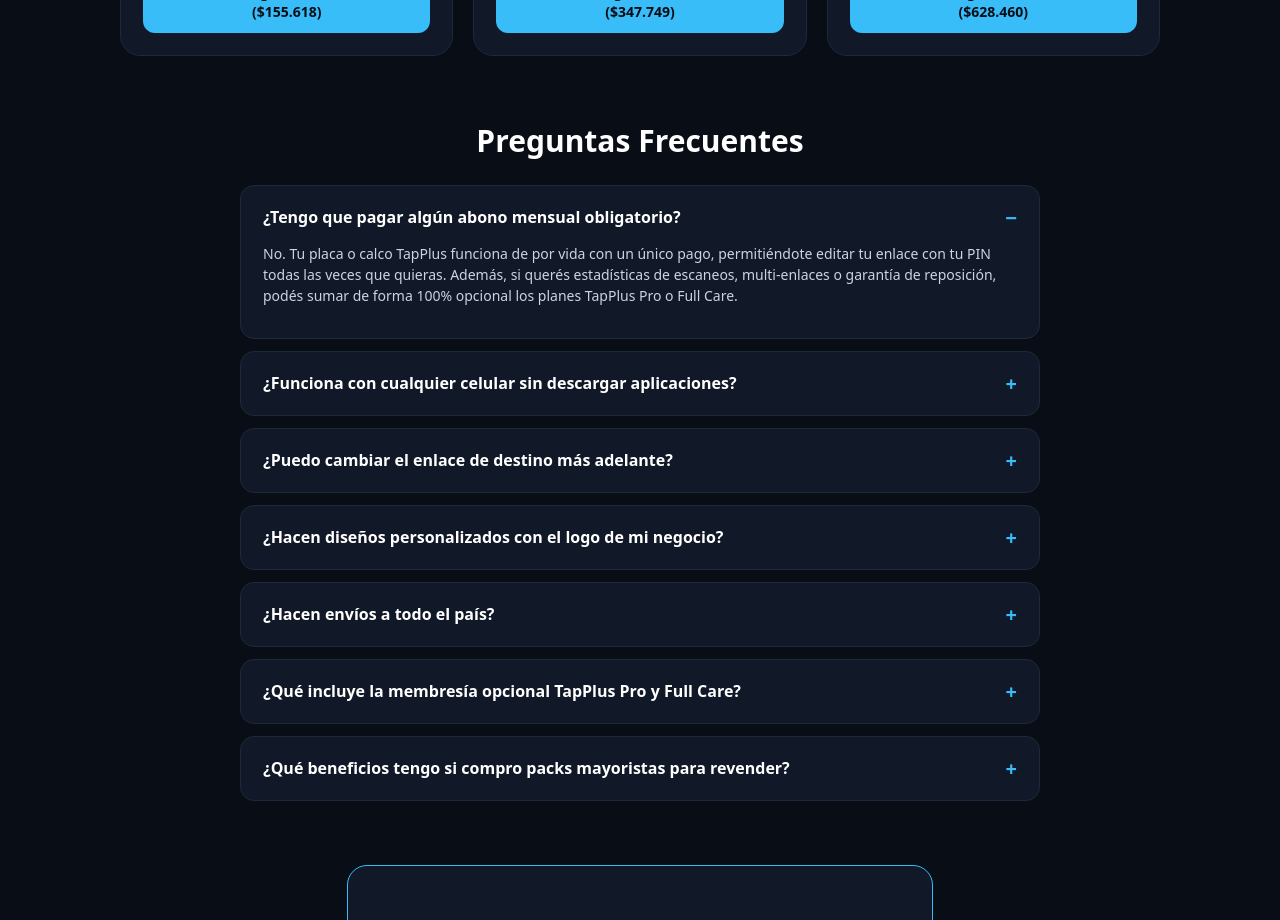
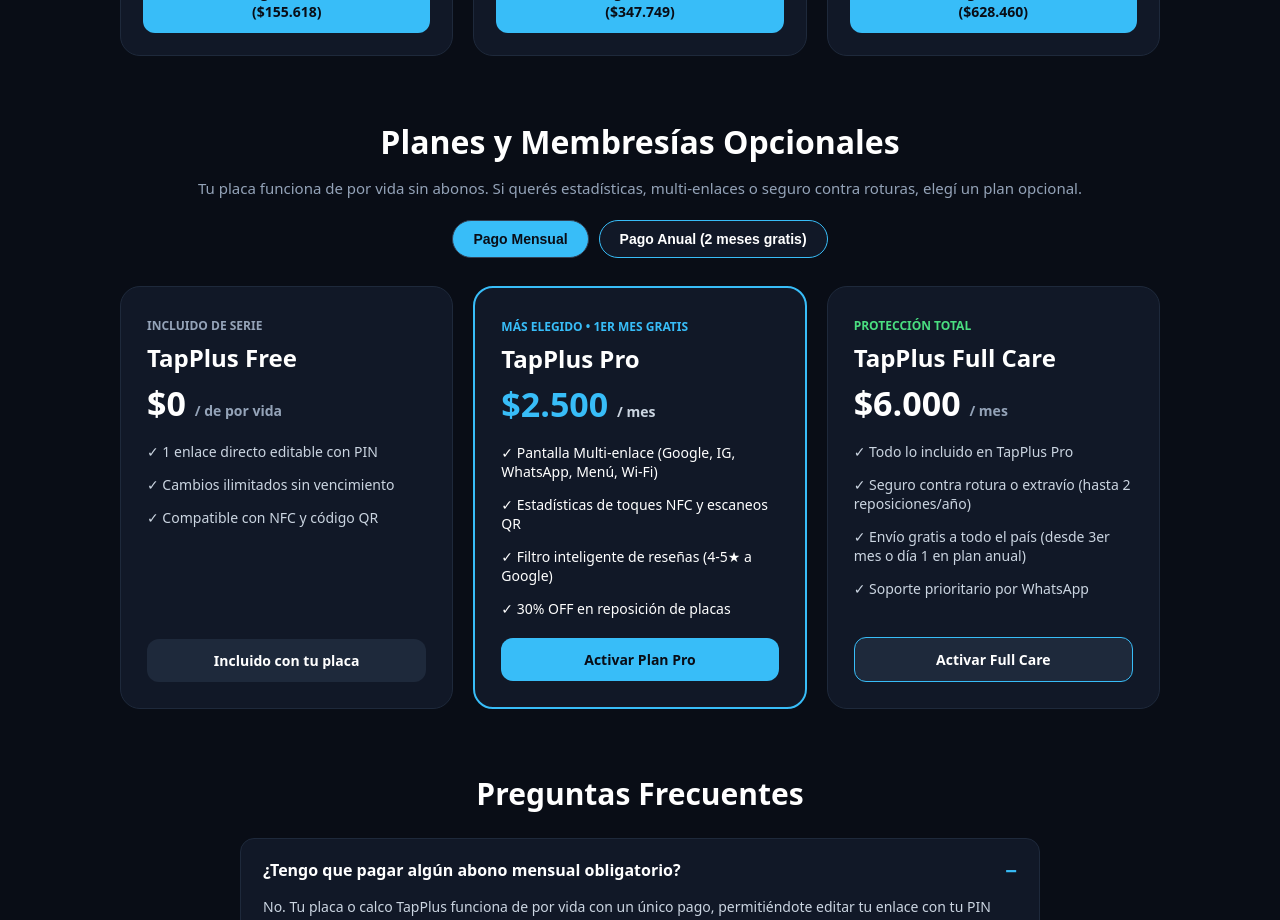
Before and after one commit to damibornfc/web-placas-nfc, a Next.js app: page / in a window 1280 px wide. Shown: the part 3040-3960 px from the top of the page. Built offline with nearby package versions, Linux system fonts and the light colour scheme.

Commit message:
Update page.js

```diff
--- a/app/page.js
+++ b/app/page.js
@@ -466,8 +466,84 @@ return (
           </div>
         </section>
 
-       <section id="membresias" style={{ marginBottom: '64px' }}>
-          {/* Sección de Planes y Membresías: TapPlus Free, Pro y Full Care con toggle mensual/anual */}
+    <section id="membresias" style={{ marginBottom: '64px' }}>
+          <h2 style={{ fontSize: '32px', fontWeight: '900', textAlign: 'center', marginBottom: '8px', color: '#ffffff' }}>
+            Planes y Membresías Opcionales
+          </h2>
+          <p style={{ color: '#94a3b8', textAlign: 'center', marginBottom: '22px', fontSize: '15px' }}>
+            Tu placa funciona de por vida sin abonos. Si querés estadísticas, multi-enlaces o seguro contra roturas, elegí un plan opcional.
+          </p>
+
+          <div style={{ display: 'flex', justifyContent: 'center', gap: '10px', marginBottom: '28px' }}>
+            <button onClick={() => setCicloPlan('mensual')} style={{ backgroundColor: cicloPlan === 'mensual' ? '#38bdf8' : '#111827', color: cicloPlan === 'mensual' ? '#090d16' : '#ffffff', border: '1px solid #334155', padding: '10px 20px', borderRadius: '24px', fontWeight: '800', cursor: 'pointer', fontSize: '14px' }}>
+              Pago Mensual
+            </button>
+            <button onClick={() => setCicloPlan('anual')} style={{ backgroundColor: cicloPlan === 'anual' ? '#38bdf8' : '#111827', color: cicloPlan === 'anual' ? '#090d16' : '#ffffff', border: '1px solid #38bdf8', padding: '10px 20px', borderRadius: '24px', fontWeight: '800', cursor: 'pointer', fontSize: '14px' }}>
+              Pago Anual (2 meses gratis)
+            </button>
+          </div>
+
+          <div style={{ display: 'grid', gridTemplateColumns: 'repeat(auto-fit, minmax(280px, 1fr))', gap: '20px' }}>
+            <div style={{ backgroundColor: '#111827', border: '1px solid #1e293b', borderRadius: '20px', padding: '26px', display: 'flex', flexDirection: 'column', justifyContent: 'space-between' }}>
+              <div>
+                <span style={{ fontSize: '12px', fontWeight: '800', color: '#94a3b8', textTransform: 'uppercase' }}>Incluido de serie</span>
+                <h3 style={{ fontSize: '24px', fontWeight: '900', color: '#ffffff', margin: '6px 0' }}>TapPlus Free</h3>
+                <div style={{ fontSize: '34px', fontWeight: '900', color: '#ffffff', marginBottom: '16px' }}>
+                  $0 <span style={{ fontSize: '14px', color: '#94a3b8', fontWeight: '600' }}>/ de por vida</span>
+                </div>
+                <p style={{ fontSize: '14px', color: '#cbd5e1', marginBottom: '10px' }}>✓ 1 enlace directo editable con PIN</p>
+                <p style={{ fontSize: '14px', color: '#cbd5e1', marginBottom: '10px' }}>✓ Cambios ilimitados sin vencimiento</p>
+                <p style={{ fontSize: '14px', color: '#cbd5e1', marginBottom: '20px' }}>✓ Compatible con NFC y código QR</p>
+              </div>
+              <a href="#packs" style={{ display: 'block', textAlign: 'center', backgroundColor: '#1e293b', color: '#ffffff', padding: '12px', borderRadius: '12px', fontWeight: '800', textDecoration: 'none', fontSize: '14px' }}>
+                Incluido con tu placa
+              </a>
+            </div>
+
+            <div style={{ backgroundColor: '#111827', border: '2px solid #38bdf8', borderRadius: '20px', padding: '26px', display: 'flex', flexDirection: 'column', justifyContent: 'space-between' }}>
+              <div>
+                <span style={{ fontSize: '12px', fontWeight: '800', color: '#38bdf8', textTransform: 'uppercase' }}>Más elegido • 1er mes gratis</span>
+                <h3 style={{ fontSize: '24px', fontWeight: '900', color: '#ffffff', margin: '6px 0' }}>TapPlus Pro</h3>
+                <div style={{ fontSize: '34px', fontWeight: '900', color: '#38bdf8', marginBottom: '16px' }}>
+                  {cicloPlan === 'mensual' ? '$2.500' : '$25.000'} <span style={{ fontSize: '14px', color: '#cbd5e1', fontWeight: '600' }}>{cicloPlan === 'mensual' ? '/ mes' : '/ año'}</span>
+                </div>
+                <p style={{ fontSize: '14px', color: '#ffffff', marginBottom: '10px' }}>✓ Pantalla Multi-enlace (Google, IG, WhatsApp, Menú, Wi-Fi)</p>
+                <p style={{ fontSize: '14px', color: '#ffffff', marginBottom: '10px' }}>✓ Estadísticas de toques NFC y escaneos QR</p>
+                <p style={{ fontSize: '14px', color: '#ffffff', marginBottom: '10px' }}>✓ Filtro inteligente de reseñas (4-5★ a Google)</p>
+                <p style={{ fontSize: '14px', color: '#ffffff', marginBottom: '20px' }}>✓ 30% OFF en reposición de placas</p>
+              </div>
+              <a
+                href={cicloPlan === 'mensual' ? 'https://mpago.la' : 'https://mpago.la'}
+                target="_blank"
+                rel="noopener noreferrer"
+                style={{ display: 'block', textAlign: 'center', backgroundColor: '#38bdf8', color: '#090d16', padding: '12px', borderRadius: '12px', fontWeight: '800', textDecoration: 'none', fontSize: '14px' }}
+              >
+                Activar Plan Pro
+              </a>
+            </div>
+
+            <div style={{ backgroundColor: '#111827', border: '1px solid #1e293b', borderRadius: '20px', padding: '26px', display: 'flex', flexDirection: 'column', justifyContent: 'space-between' }}>
+              <div>
+                <span style={{ fontSize: '12px', fontWeight: '800', color: '#4ade80', textTransform: 'uppercase' }}>Protección Total</span>
+                <h3 style={{ fontSize: '24px', fontWeight: '900', color: '#ffffff', margin: '6px 0' }}>TapPlus Full Care</h3>
+                <div style={{ fontSize: '34px', fontWeight: '900', color: '#ffffff', marginBottom: '16px' }}>
+                  {cicloPlan === 'mensual' ? '$6.000' : '$60.000'} <span style={{ fontSize: '14px', color: '#94a3b8', fontWeight: '600' }}>{cicloPlan === 'mensual' ? '/ mes' : '/ año'}</span>
+                </div>
+                <p style={{ fontSize: '14px', color: '#cbd5e1', marginBottom: '10px' }}>✓ Todo lo incluido en TapPlus Pro</p>
+                <p style={{ fontSize: '14px', color: '#cbd5e1', marginBottom: '10px' }}>✓ Seguro contra rotura o extravío (hasta 2 reposiciones/año)</p>
+                <p style={{ fontSize: '14px', color: '#cbd5e1', marginBottom: '10px' }}>✓ Envío gratis a todo el país (desde 3er mes o día 1 en plan anual)</p>
+                <p style={{ fontSize: '14px', color: '#cbd5e1', marginBottom: '20px' }}>✓ Soporte prioritario por WhatsApp</p>
+              </div>
+              <a
+                href={cicloPlan === 'mensual' ? 'https://mpago.la' : 'https://mpago.la'}
+                target="_blank"
+                rel="noopener noreferrer"
+                style={{ display: 'block', textAlign: 'center', backgroundColor: '#1e293b', border: '1px solid #38bdf8', color: '#ffffff', padding: '12px', borderRadius: '12px', fontWeight: '800', textDecoration: 'none', fontSize: '14px' }}
+              >
+                Activar Full Care
+              </a>
+            </div>
+          </div>
         </section>
 
         <section id="faq" style={{ marginBottom: '64px', maxWidth: '800px', margin: '0 auto 64px' }}>
```
